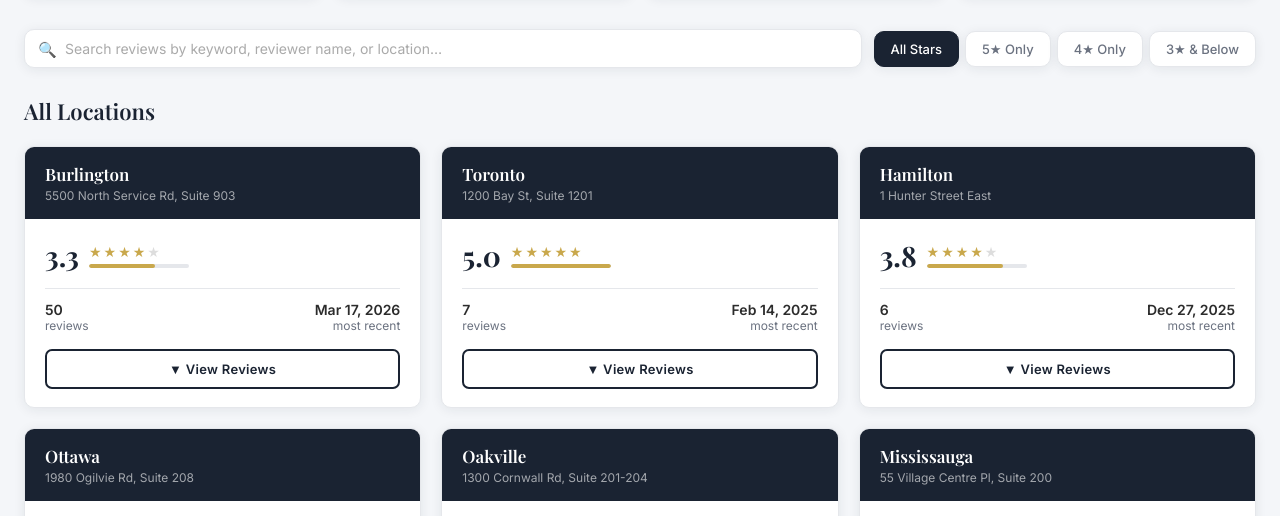
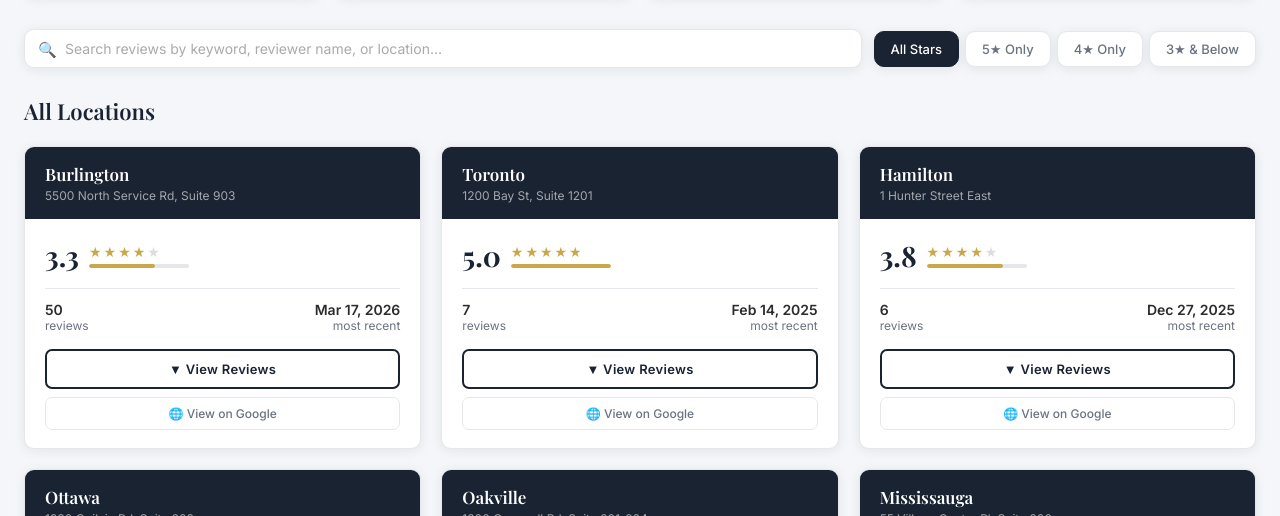
Before and after one commit to lcardilli/sda-reviews-dashboard, a website: page index.html in a window 1280 px wide. Shown: the part 236-752 px from the top of the page. Drawn offline with nearby package versions, Linux system fonts and the light colour scheme.

Commit message:
feat: add View on Google links to location cards

```diff
--- a/index.html
+++ b/index.html
@@ -330,6 +330,26 @@
       color: var(--gold);
       border-color: var(--navy);
     }
+    .google-link {
+      display: block;
+      width: 100%;
+      padding: 8px;
+      margin-top: 8px;
+      background: transparent;
+      border: 1px solid var(--border);
+      border-radius: 7px;
+      color: var(--text-muted);
+      font-size: 12px;
+      font-family: 'Inter', sans-serif;
+      font-weight: 500;
+      text-align: center;
+      text-decoration: none;
+      transition: border-color 0.2s, color 0.2s;
+    }
+    .google-link:hover {
+      border-color: #4285F4;
+      color: #4285F4;
+    }
 
     /* ─── REVIEWS PANEL ─── */
     .reviews-panel {
@@ -635,6 +655,20 @@
   // ── State ──────────────────────────────────────────────────────────────────
   let allReviews = [];
   let activeLocation = null;
+
+  const googleUrls = {
+    'Burlington':         'https://share.google/gZzz2cWTERzJSH1d6',
+    'Toronto':            'https://share.google/YBwCcYG1qpCRp5GKS',
+    'Hamilton':           'https://share.google/cj7fLT0acNec1ziDR',
+    'Ottawa':             'https://share.google/5fEGaJlJBr5wKAdvX',
+    'Oakville':           'https://share.google/RnkNAAruEIhklLaUK',
+    'Mississauga':        'https://share.google/eiUXc0DjNHsLKSmCs',
+    'Markham-Thornhill':  'https://share.google/iIj599zU7BD0OepwQ',
+    'Scarborough':        'https://share.google/8InkZO5Yd2tDfTufA',
+    'Barrie':             'https://share.google/vKok4EGaz8qNEV4bM',
+    'Kitchener-Waterloo': 'https://share.google/zZb0KfmiQbhNkmRjI',
+    'Vaughan':            'https://share.google/g5DfG63NAWg9Ichv0',
+  };
   let activeStarFilter = 'all';
   let searchQuery = '';
 
@@ -782,6 +816,7 @@
             <button class="view-btn${isActive ? ' active' : ''}" onclick="togglePanel('${locName.replace(/'/g,"\\'")}')">
               ${isActive ? '▲ Hide Reviews' : '▼ View Reviews'}
             </button>
+            ${googleUrls[locName] ? `<a class="google-link" href="${googleUrls[locName]}" target="_blank" rel="noopener noreferrer">&#x1F310; View on Google</a>` : ''}
           </div>
         </div>
       `;
```
